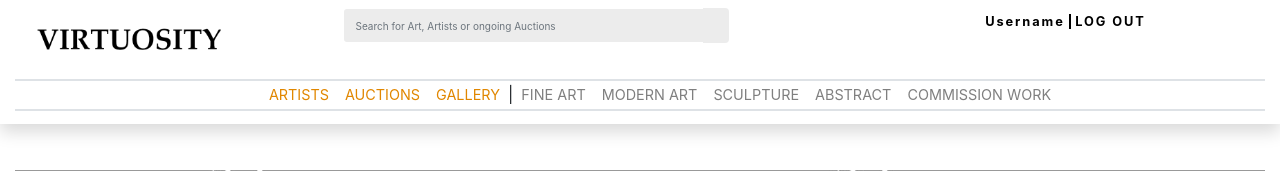
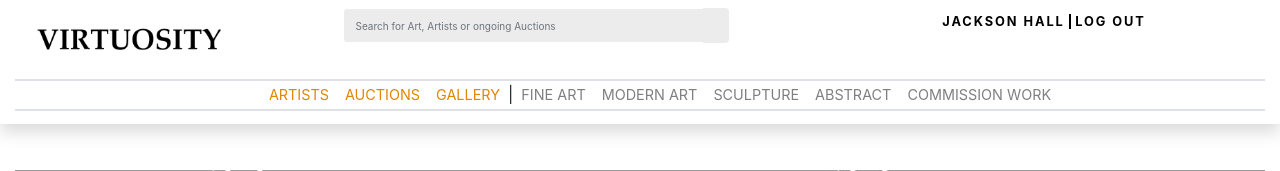
Before and after one commit to HappilyIgnorant/IFB207-Assignment3, a Flask app: page / in a window 1280 px wide. Shown: the top 171 px of the page. Run offline with Flask 2, Linux system fonts and the light colour scheme; a user stored in the database is signed in; some libraries are stand-ins or nearby versions.

Commit message:
Made the Username all caps

```diff
--- a/marketplace/templates/base.html
+++ b/marketplace/templates/base.html
@@ -34,7 +34,7 @@
                 {% if current_user.is_authenticated %}
                 <div class="col-4 text-right loginblock">
                         <i class="fas fa-user "></i>
-                        <a href="#" id="li_link" class="pr-1">Username</a>
+                        <a href="#" id="li_link" class="pr-1">{{current_user.first_name.upper()}} {{current_user.last_name.upper()}}</a>
                         <a href="{{ url_for('auth.logout') }}">LOG OUT</a>
                     </div>
                 {% else %}
```
